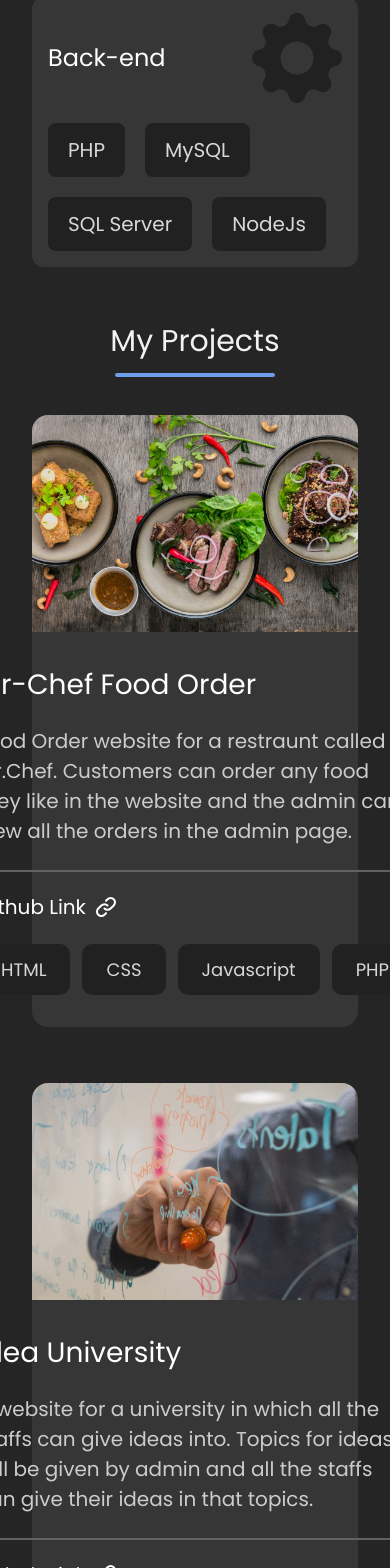
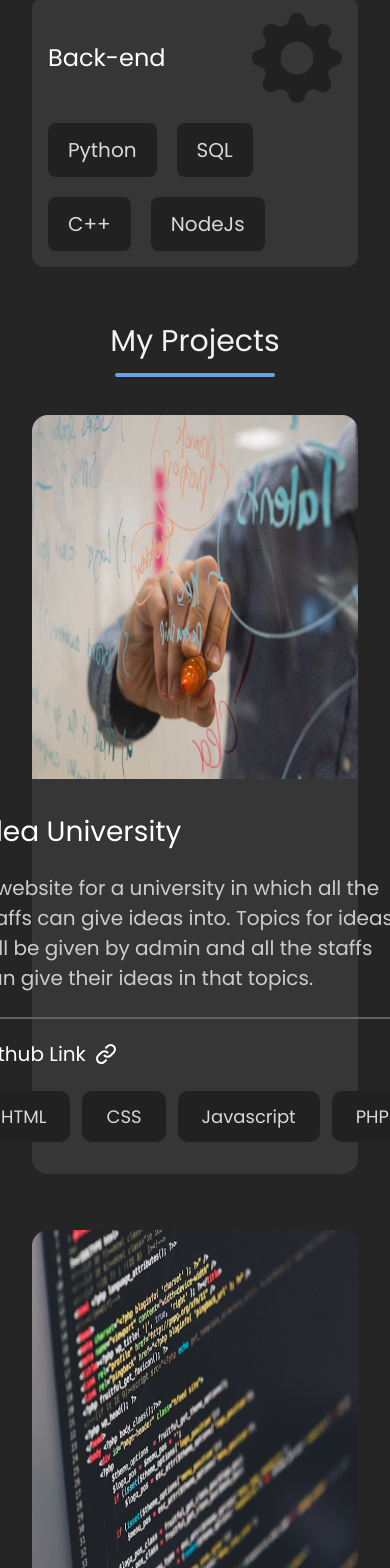
Before and after one commit to Luke-356/my-portfolio, a React (Create React App) app: page / in a window 390 px wide. Shown: the part 1760-3328 px from the top of the page. Built offline with nearby package versions, Linux system fonts and the light colour scheme.

Commit message:
Updating Image and About also links work now

```diff
--- a/src/components/About.jsx
+++ b/src/components/About.jsx
@@ -1,9 +1,5 @@
 import React from "react";
-import guy from "../Images/guy.svg";
-import linkedin from "../Images/linkedin.svg";
-import facebook from "../Images/facebook.svg";
-import github from "../Images/github.svg";
-import arrowdown from "../Images/arrowonedown.svg";
+import guy from "../Images/mystyle.jpg";
 
 function About({ borderbottom }) {
   return (
@@ -19,30 +15,18 @@ function About({ borderbottom }) {
         </h1>
 
         <p className="mt-10 w-[533px] text-[20px] text-dimwhite">
-          Lorem ipsum dolor sit amet, consectetur adipiscing elit. Aenean
-          ullamcorper ac viverra mollis tellus ultrices orci elit. Quis massa
-          posuere eros, non. Lorem ipsum dolor sit amet, consectetur adipiscing
-          elit. Aenean ullamcorper ac viverra mollis tellus ultrices.
+        I am a graduate student at Pace University, studying Computer Science. I enjoy solving problems and building software that works efficiently.
+        I am looking for a Software Engineering Internship for the summer of 2025. <br /><br />
+
+        My goal is to gain hands-on experience in software engineering. I am eager to work in a team, learn from professionals, and contribute to exciting projects.
+        Feel free to contact me for internship opportunities or collaborations. <br /><br />
+
+        You can reach me at nyinyilwin356@gmail.com or nl55428n@pace.edu.
         </p>
 
-        <div className="flex justify-between mt-8">
-          <div className="flex gap-5">
-            <img src={linkedin} alt="linkedin" className="cursor-pointer" />
-            <img src={facebook} alt="facebook" className="cursor-pointer" />
-            <img src={github} alt="github" className="cursor-pointer" />
-          </div>
-
-          <div className="flex gap-4 items-center">
-            <hr className="border-dashed border-[2px] border-[#B8B8B8] w-[214px]" />
-            <div className="flex gap-2 cursor-pointer">
-              <p className="text-white text-[20px]">Read More</p>
-              <img src={arrowdown} alt="arrowdown" />
-            </div>
-          </div>
-        </div>
       </div>
 
-      <img src={guy} alt="about" className="mt-[-20px] lg3:hidden" />
+      <img src={guy} alt="about" className="mt-[-20px] lg3:hidden w-[40%]" />
     </div>
   );
 }
--- a/src/components/Footer.jsx
+++ b/src/components/Footer.jsx
@@ -7,8 +7,8 @@ import arrowRight from "../Images/arrowRight.svg";
 
 function Footer() {
   return (
-    <div className="bg-[#505050] h-[590px] mt-36 flex justify-around pt-14 lg6:pt-28 lg6:pb-28 lg6:gap-20 lg6:flex-col lg6:h-[1300px] lg6:items-center lg6:text-center">
-      <div>
+    <div className="bg-[#505050] h-[590px] mt-36 flex justify-around pt-14 lg6:pt-28 lg6:pb-28 lg6:gap-20 lg6:flex-col lg6:h-[1300px] lg6:items-center">
+      <div className="lg6:text-center">
         <h2 className="text-[26px] text-[#f1f1f1]">Navigate To</h2>
         <div className="flex flex-col mt-8 gap-6">
           <Link
@@ -58,7 +58,7 @@ function Footer() {
         </div>
       </div>
       <div>
-        <div>
+        <div className="lg6:text-center">
           <h2 className="text-[26px] text-[#f1f1f1]">Social Media</h2>
 
           <div className="flex gap-5 mt-8 lg6:justify-center">
@@ -68,7 +68,7 @@ function Footer() {
           </div>
         </div>
 
-        <div className="mt-12">
+        <div className="mt-12 lg6:text-center">
           <h2 className="text-[26px] text-[#f1f1f1]">Contact Details</h2>
 
           <div className="flex flex-col mt-8 gap-6">
@@ -78,14 +78,16 @@ function Footer() {
             >
               nyinyilwin356@gmail.com
             </a>
-            <a href="tel:+959267481856" className="text-xl text-[#f1f1f1]">
-              +959267481856
+            <a href="tel:+13475360536" className="text-xl text-[#f1f1f1]">
+              +13475360536
             </a>
           </div>
         </div>
       </div>
-      <div>
-        <h2 className="text-[26px] text-[#f1f1f1]">Contact Me</h2>
+      <div className="w-64">
+        <h2 className="text-[26px] text-[#f1f1f1] lg6:text-center">
+          Contact Me
+        </h2>
 
         <div className="mt-8 flex flex-col gap-8">
           <div>
@@ -97,7 +99,7 @@ function Footer() {
               type="email"
               name="textEmail"
               id="email"
-              className="mt-2 h-12 bg-[#7A7A7A] rounded-[9px] pl-2 border-transparent border-2 focus:outline-none focus:border-lightblue focus:border-2 focus:ring-1"
+              className="mt-2 h-12 w-full bg-[#7A7A7A] rounded-[9px] pl-2 border-transparent border-2 focus:outline-none focus:border-lightblue focus:border-2 focus:ring-1"
             />
           </div>
           <div>
@@ -110,7 +112,7 @@ function Footer() {
               id="message"
               cols="20"
               rows="7"
-              className="mt-2 bg-[#7A7A7A] rounded-[9px] pl-2 pt-2 border-transparent border-2 focus:outline-none focus:border-lightblue focus:border-2 focus:ring-1"
+              className="mt-2 w-full bg-[#7A7A7A] rounded-[9px] pl-2 pt-2 border-transparent border-2 focus:outline-none focus:border-lightblue focus:border-2 focus:ring-1"
             ></textarea>
             <div className="flex justify-end mt-8">
               <button
--- a/src/components/Hero.jsx
+++ b/src/components/Hero.jsx
@@ -13,7 +13,7 @@ function Hero({ borderbottom }) {
         <div className="text-white mt-20">
           {/* Title */}
           <p
-            className={`text-[24px] font-normal text-[#CCCCCC] no-underline ${borderbottom} lg6:after:left-[50%] lg6:after:translate-x-[-50%] lg6:after:bottom-[-10px] lg6:after:w-[150px] lg6:text-center after:w-[114px] lg6:text-center`}
+            className={`text-[24px] font-normal text-[#CCCCCC] no-underline ${borderbottom} lg6:after:left-[50%] lg6:after:translate-x-[-50%] lg6:after:bottom-[-10px] lg6:after:w-[150px] lg6:text-center after:w-[114px]`}
           >
             Nyi Nyi Lwin
           </p>
--- a/src/components/Projects.jsx
+++ b/src/components/Projects.jsx
@@ -18,7 +18,7 @@ function Projects({ borderbottom }) {
               <img
                 src={projectData.image}
                 alt="food"
-                className="rounded-l-2xl lg:rounded-t-2xl lg:rounded-none lg:w-full"
+                className="rounded-l-2xl lg:rounded-t-2xl lg:rounded-none lg:w-full max-w-fit	w-[547px] h-[364px]"
               />
 
               <div className="p-8">
@@ -26,10 +26,14 @@ function Projects({ borderbottom }) {
                 <p className="text-[20px] text-dimwhite mt-5 pb-6 border-[#626262] border-b-2">
                   {projectData.Ptag}
                 </p>
-                <div className="flex w-fit cursor-pointer mt-5">
-                  <p className="text-[20px] text-white">Github Link</p>
-                  <img src={link} alt="linkicon" className="ml-2" />
-                </div>
+
+                <a href={projectData.link} target="_blank" rel="noreferrer">
+                  <div className="flex w-fit cursor-pointer mt-5">
+                    <p className="text-[20px] text-white">Github Link</p>
+                    <img src={link} alt="linkicon" className="ml-2" />
+                  </div>
+                </a>
+
 
                 <div className="flex gap-3 mt-[22px]">
                   {projectData.languages.map((language, index) => (
--- a/src/components/Skills.jsx
+++ b/src/components/Skills.jsx
@@ -52,11 +52,11 @@ function Skills({ borderbottom }) {
           </div>
           <div>
             <div className="flex gap-5 [&>*]:bg-[#212121] [&>*]:rounded-lg [&>*]:py-3 [&>*]:px-5 text-center text-[20px] mt-5 text-[#D8D8D8]">
-              <div>PHP</div>
-              <div>MySQL</div>
+              <div>Python</div>
+              <div>SQL</div>
             </div>
             <div className="flex gap-5 [&>*]:bg-[#212121] [&>*]:rounded-lg [&>*]:py-3 [&>*]:px-5 text-center text-[20px] mt-5 text-[#D8D8D8]">
-              <div>SQL Server</div>
+              <div>C++</div>
               <div>NodeJs</div>
             </div>
           </div>
--- a/src/data/projectData.js
+++ b/src/data/projectData.js
@@ -1,29 +1,30 @@
-import food from "../Images/food.png";
+import portfolio from "../Images/portfolio.jpg";
 import idea from "../Images/idea.png";
 import pc from "../Images/pc.png";
 
 export const projectDatas = [
   {
     id: 1,
-    Title: "Mr-Chef Food Order",
-    Ptag: "Food Order website for a restraunt called Mr.Chef. Customers can order any food they like in the website and the admin can view all the orders in the admin page.",
-    languages: ["HTML", "CSS", "Javascript", "PHP"],
-    image: food,
-  },
-
-  {
-    id: 2,
     Title: "Idea University",
     Ptag: "A website for a university in which all the staffs can give ideas into. Topics for ideas will be given by admin and all the staffs can give their ideas in that topics.",
     languages: ["HTML", "CSS", "Javascript", "PHP"],
     image: idea,
+    link: "https://github.com/Luke-356/IdeaUniversity",
   },
-
+  {
+    id: 2,
+    Title: "My Portfolio",
+    Ptag: "The portfolio that showcase all my skills, projects and about me. UI designed professionally by me with figma. It use just json file to store data for simplicity.",
+    languages: ["HTML", "TailwindCSS", "Javascript", "React"],
+    image: portfolio,
+    link: "https://github.com/Luke-356/my-portfolio",
+  },
   {
     id: 3,
-    Title: "HEXA PC Building",
-    Ptag: "A website in which customers can pick parts for the PC they want to build theirself. They can choose all the parts they want to include in the PC and they can also order the PC.",
-    languages: ["HTML", "CSS", "Javascript", "PHP"],
+    Title: "MobiRank",
+    Ptag: "MobiRank is a data analysis project aimed at helping consumers find the best smartphones for their budget. It provides a comprehensive analysis of various smartphones.",
+    languages: ["Python", "Pandas", "BeautifulSoup", "Matplotlib"],
     image: pc,
+    link: "https://github.com/Luke-356/MobiRank",
   },
 ];
```
Also changed, not shown: src/Images/portfolio.jpg (added), 1 other file (tests, documents, lock files or other folders).
